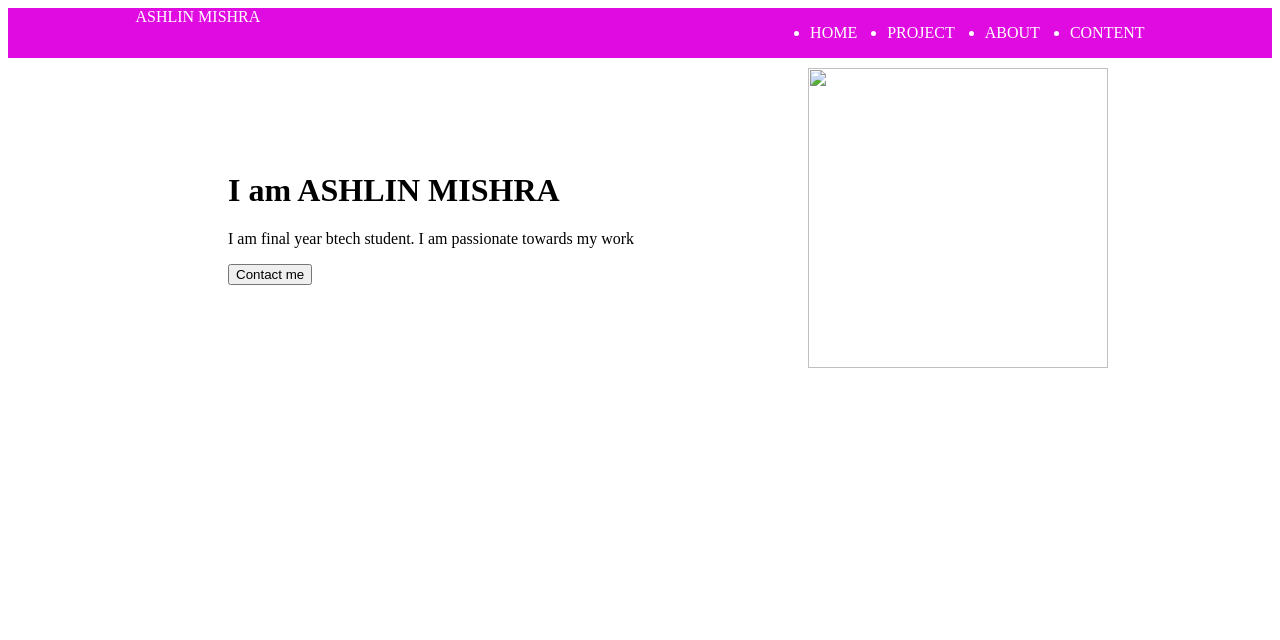
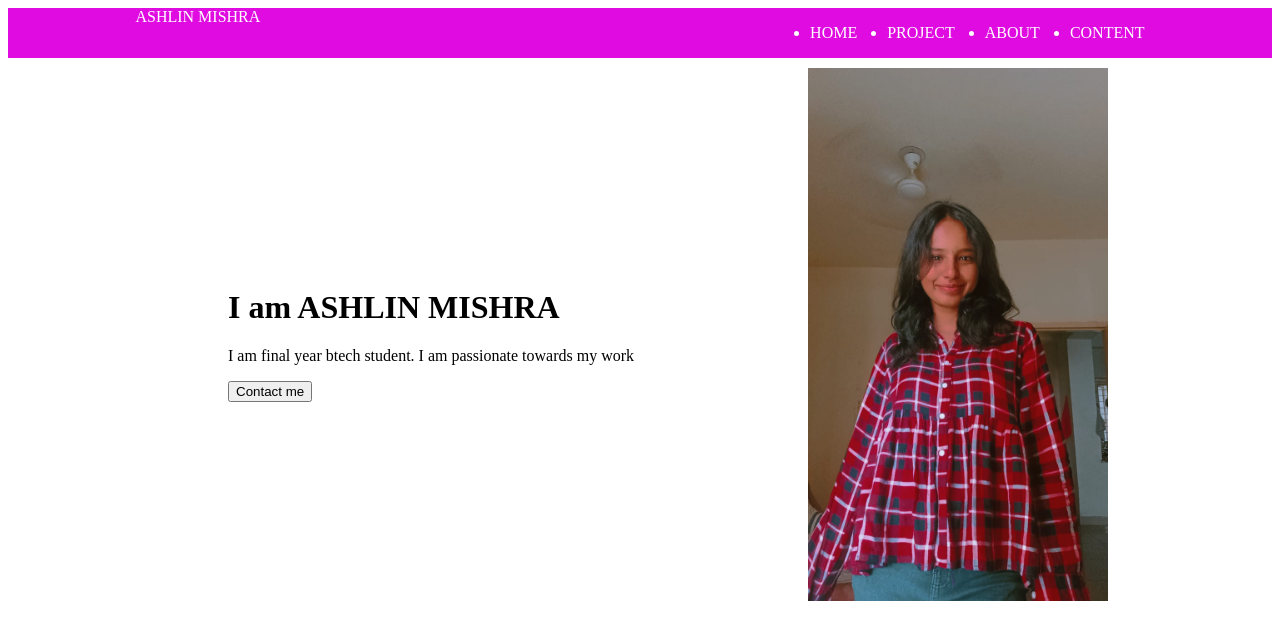
Before and after one commit to Ash709/introduction, a plain HTML site: page index.html in a window 1280 px wide. Drawn offline with Linux system fonts and the light colour scheme.

Commit message:
Add files via upload
commit second

```diff
--- a/index.html
+++ b/index.html
@@ -77,7 +77,7 @@
         <div class="sec1">
 
 
-        <img src="task.html/WhatsApp Image 2024-08-09 at 14.12.28 (1).jpeg"alt="">
+        <img src="ashlin.jpeg"alt="">
         <div class="text">
 
                 <h1>I am ASHLIN MISHRA</h1>
```
Also changed, not shown: ashlin.jpeg (added).
